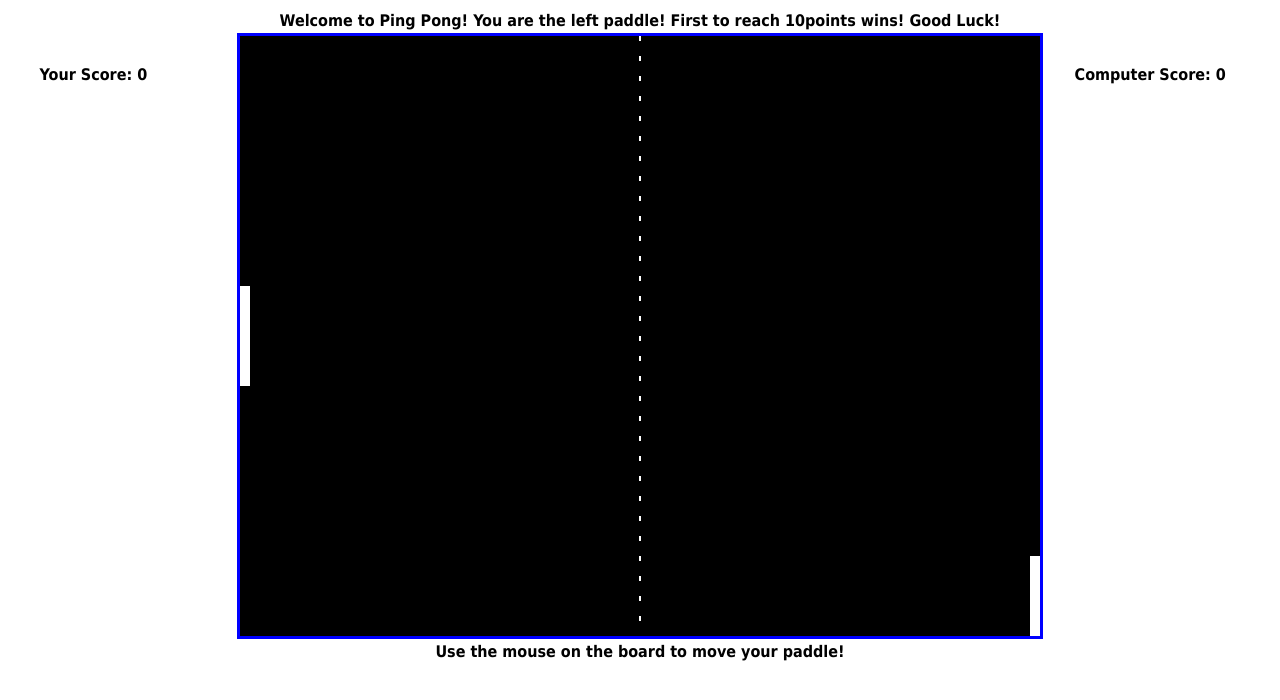
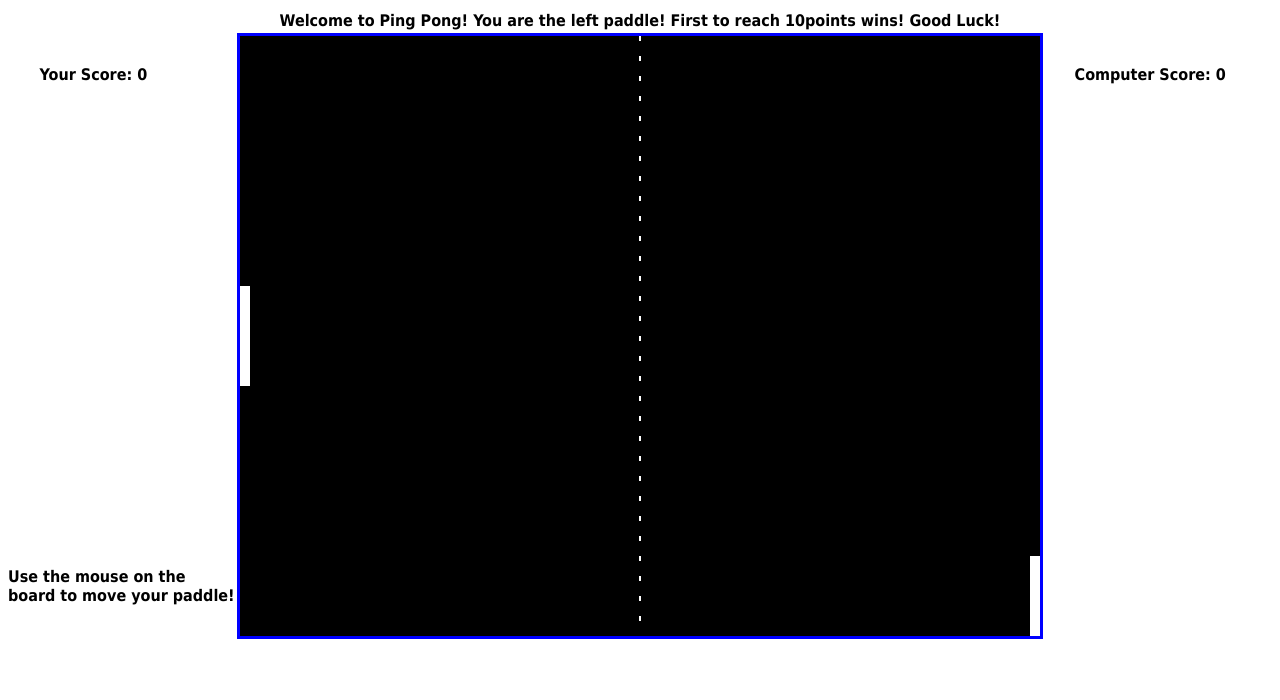
Before and after one commit to dkhabiya/Ping-Pong, a plain HTML site: page index.html in a window 1280 px wide. Drawn offline with Linux system fonts and the light colour scheme.

Commit message:
CSS Updates.

```diff
--- a/game.css
+++ b/game.css
@@ -8,10 +8,9 @@
 	justify-content: center;
 }
 
-#playerScore, #computerScore {
+#leftContainer, #computerScore {
 	width: 18%;
 	padding: 2.5%;
-	font-style: bold;
 }
 
 #gameCanvas {
@@ -25,3 +24,14 @@
 	padding: 3px;
 	margin: 0;
 }
+
+#leftContainer {
+	position: relative;
+}
+
+#message {
+	position: absolute;
+	bottom: 0;
+	left: 0;
+	padding-bottom: 15%;
+}
--- a/index.html
+++ b/index.html
@@ -7,11 +7,14 @@
 <body>
 	<p>Welcome to Ping Pong! You are the left paddle! First to reach 10points wins! Good Luck!</p>
 	<div id="container">
-		<div id="playerScore"></div>
+		<div id="leftContainer">
+			<div id="playerScore"></div>
+			<div id="message">Use the mouse on the board to move your paddle!</div>
+		</div>
 		<canvas id="gameCanvas" width="800" height="600"></canvas>
 		<div id="computerScore"></div>
 	</div>
-	<p>Use the mouse on the board to move your paddle!</p>
+
 	<script type="text/javascript" src="game.js"></script>
 </body>
 </html>
```
